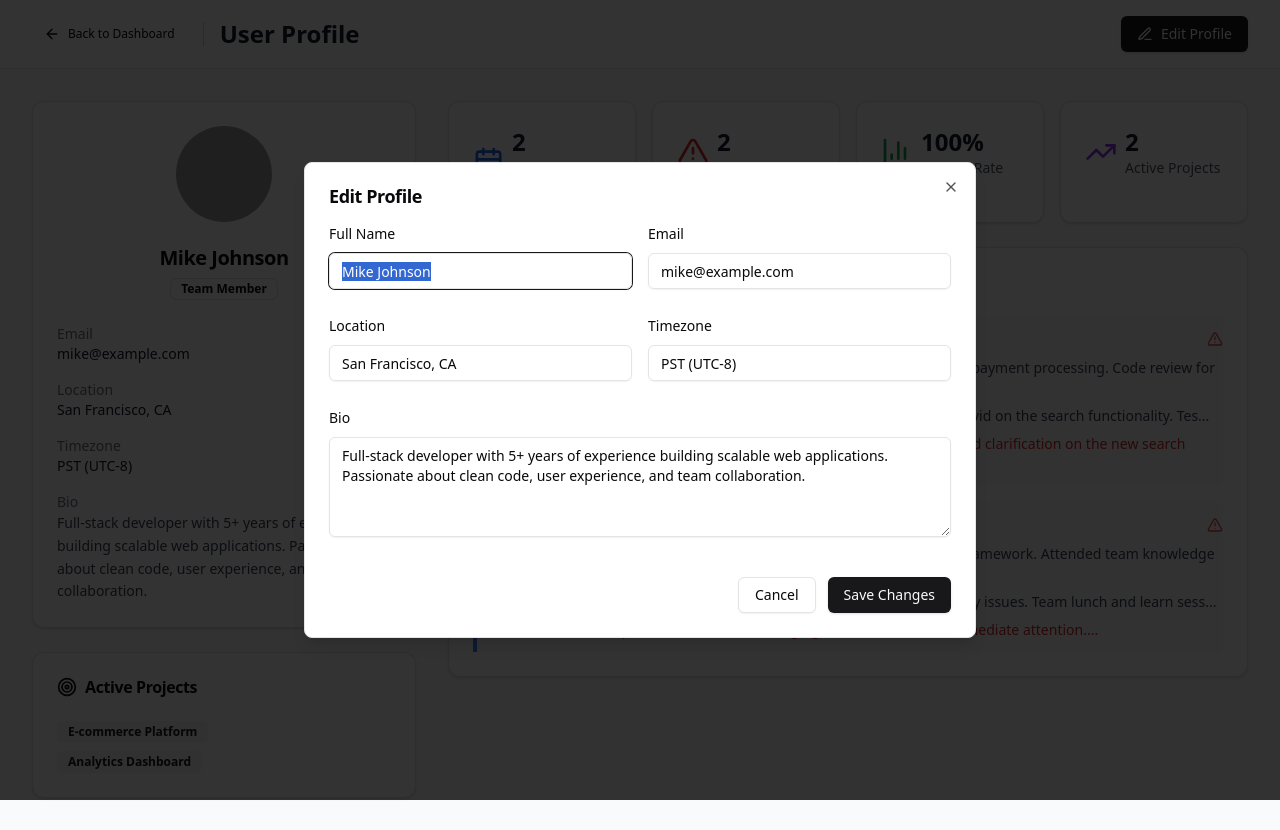
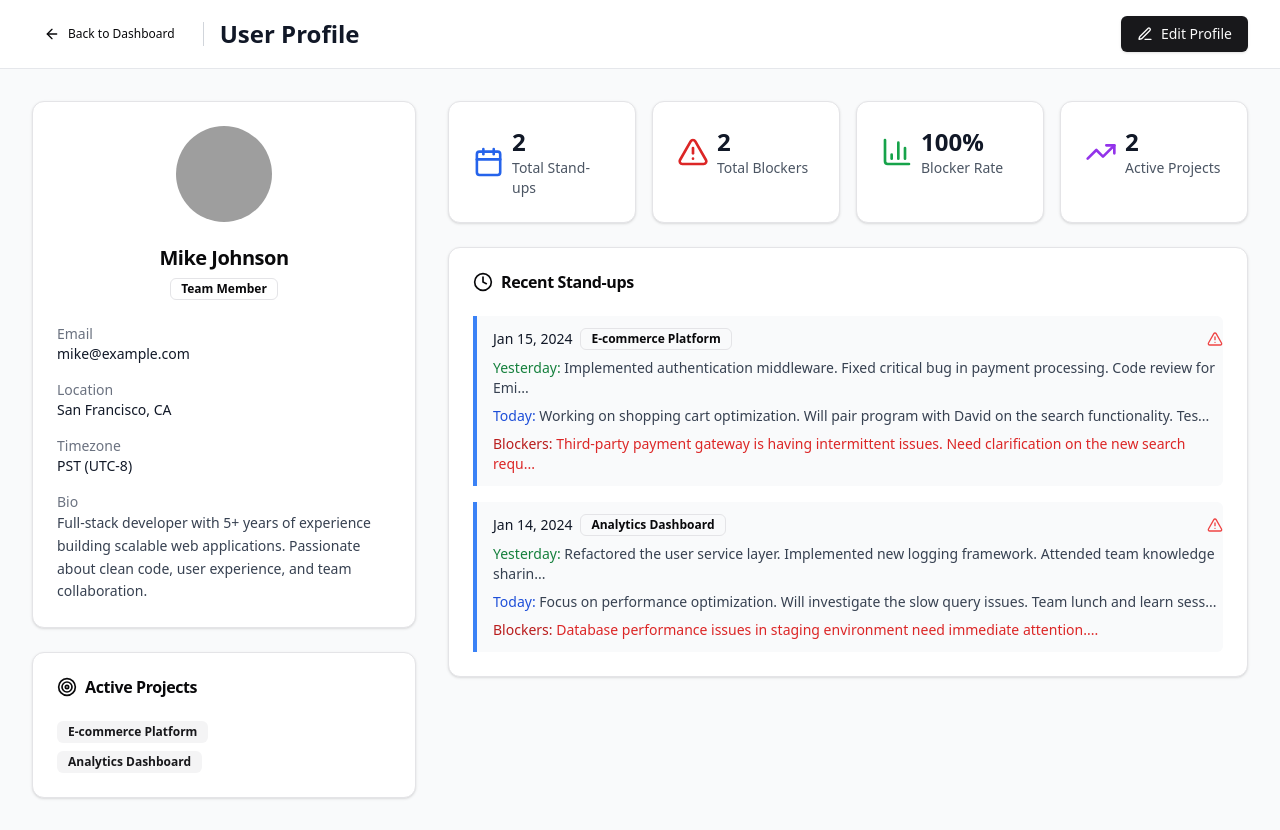
Before and after one commit to Owusu-Desmond/vsm-standup-app, a Next.js app: page /profile in a window 1280 px wide. Built offline with nearby package versions, Linux system fonts and the light colour scheme; grey boxes are pictures that could not be loaded.

Commit message:
Close default opened dialogs

```diff
--- a/src/app/page.tsx
+++ b/src/app/page.tsx
@@ -25,7 +25,7 @@ export default function Dashboard() {
   const { data: session, status } = useSession();
   const [entries, setEntries] = useState<StandupEntry[]>(mockStandupEntries);
   const [filters, setFilters] = useState<FilterOptions>({});
-  const [isFormOpen, setIsFormOpen] = useState(true);
+  const [isFormOpen, setIsFormOpen] = useState(false);
   const [editingEntry, setEditingEntry] = useState<StandupEntry | null>(null);
 
   // Create current user from session data (with fallbacks for loading state)
--- a/src/app/profile/page.tsx
+++ b/src/app/profile/page.tsx
@@ -28,7 +28,7 @@ import {
 export default function ProfilePage() {
   // Simulate current user (in real app, this would come from auth)
   const currentUser = mockUsers[1]; // Mike Johnson
-  const [isEditingProfile, setIsEditingProfile] = useState(true);
+  const [isEditingProfile, setIsEditingProfile] = useState(false);
   const [profileData, setProfileData] = useState({
     name: currentUser.name,
     email: currentUser.email,
```
